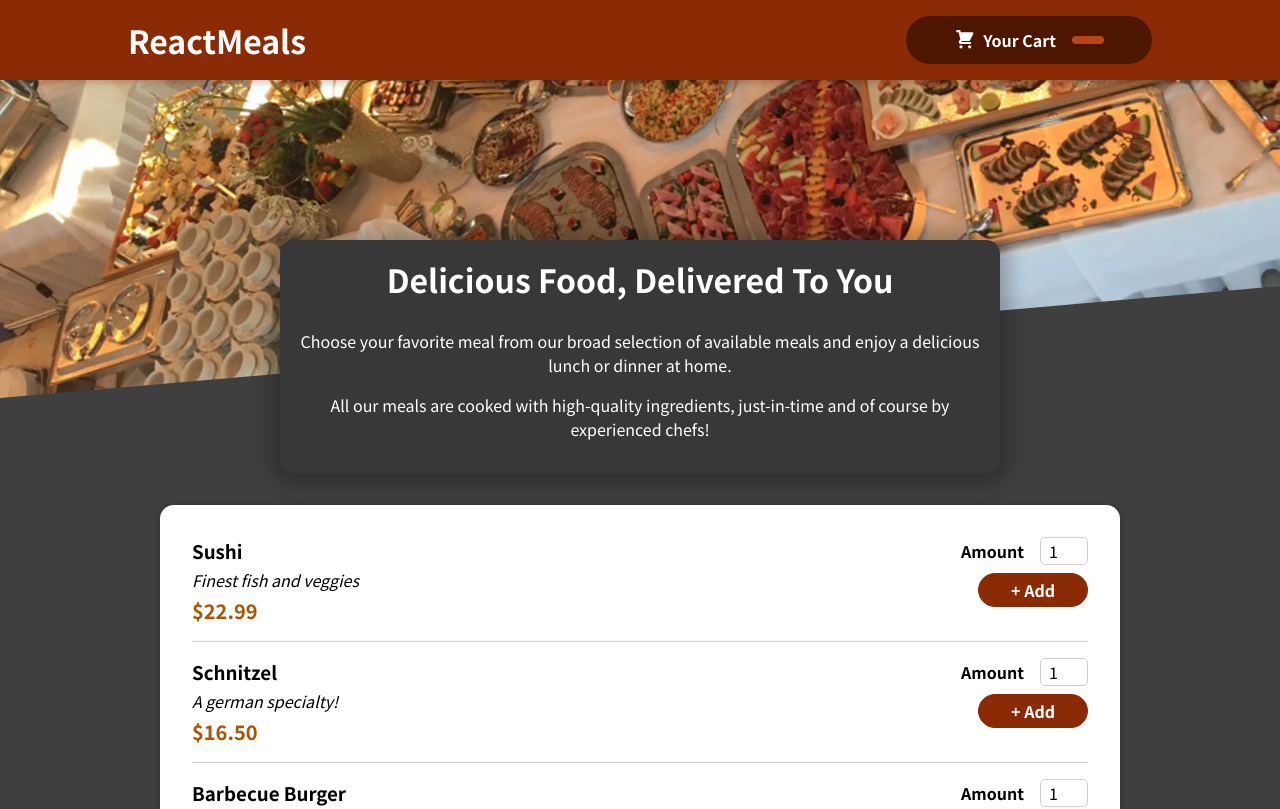
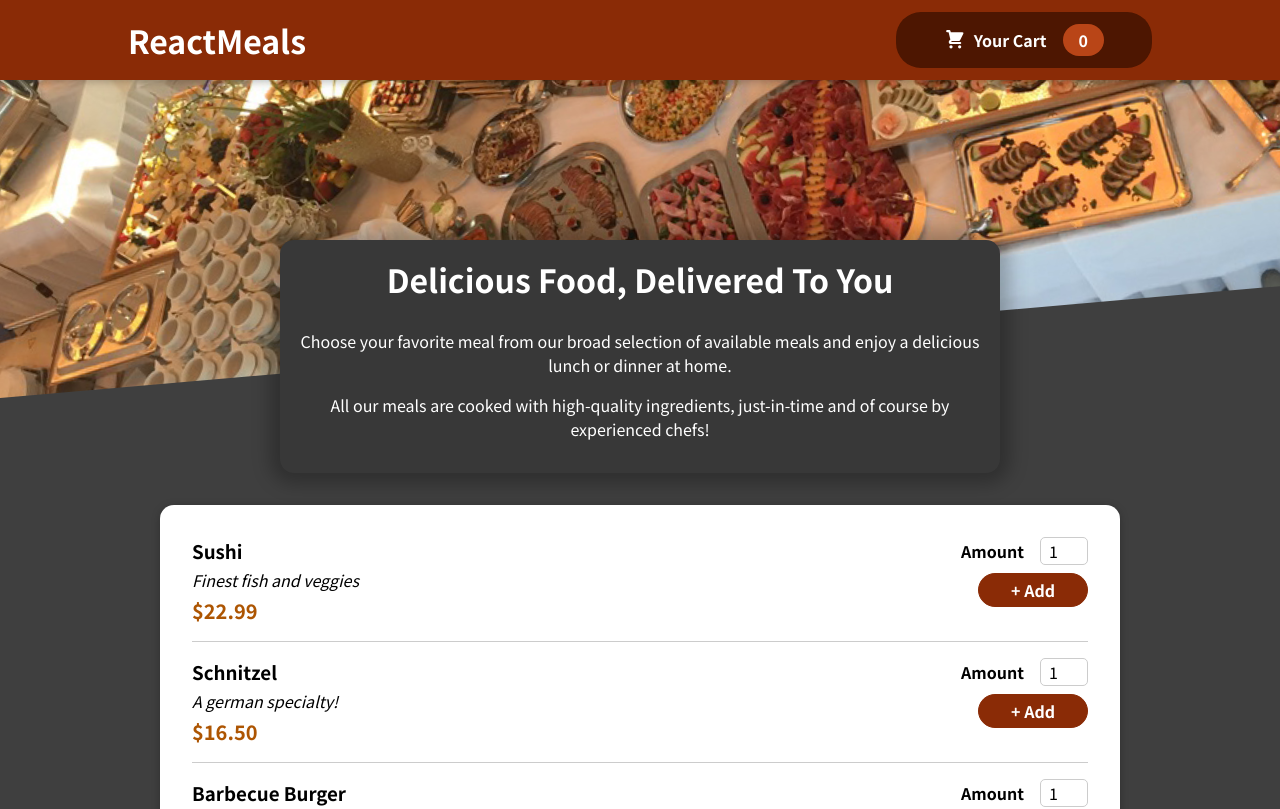
Before and after one commit to paas10/react, a React (Create React App) app: page / in a window 1280 px wide. Shown: the top 809 px of the page. Built offline with nearby package versions, Linux system fonts and the light colour scheme.

Commit message:
[Created]: Cart - Store, context, provider, dispatch

```diff
--- a/src/App.js
+++ b/src/App.js
@@ -2,6 +2,7 @@
 import Cart from './components/Cart/Cart';
 import Header from './components/Layout/Header';
 import Meals from './components/Meals/Meals';
+import CartProvider from './store/CartProvider';
 
 function App() {
   const [cartIsShown, setCartIsShown] = useState(false)
@@ -15,11 +16,11 @@
   }
 
   return (
-    <>
+    <CartProvider>
       <Header onShowCart={showCartHandler} />
       { cartIsShown && <Cart onCloseCart={hideCartHandler} /> }
       <Meals />
-    </>
+    </CartProvider>
   );
 }
 
--- a/src/components/Layout/HeaderCartButton.js
+++ b/src/components/Layout/HeaderCartButton.js
@@ -1,13 +1,21 @@
+import { useContext } from 'react';
+import CartContext from '../../store/cart-context';
 
 import CartIcon from '../Cart/CartIcon';
 import styles from './HeaderCartButton.module.css';
 
 const HeaderCartButton = props => {
+  const cartCtx = useContext(CartContext)
+
+  const numberOfCartItems = cartCtx.items.reduce((curNumber, item) => {
+    return curNumber + item.amount;
+  }, 0);
+
   return (
     <button className={styles.button} onClick={props.onClick}>
       <span className={styles.icon}><CartIcon /></span>
       <span>Your Cart</span>
-      <span className={styles.badge}>{props.cartNum}</span>
+      <span className={styles.badge}>{numberOfCartItems}</span>
     </button>
   );
 }
--- /dev/null
+++ b/src/store/CartProvider.js
@@ -0,0 +1,46 @@
+import { useReducer } from 'react';
+
+import CartContext from "./cart-context";
+
+const defaultCartState = {
+  items: [],
+  totalAmount: 0
+}
+
+const cartReducer = (state, action) => {
+  if (action.type === 'ADD') {
+    const updatedItems = state.items.concat(action.item);
+    const updatedTotalAmount = state.totalAmount + action.item.price * action.item.amount;
+    return {
+      items: updatedItems,
+      totalAmount: updatedTotalAmount
+    }
+  }
+
+  return defaultCartState
+}
+
+const CartProvider = props => {
+  const [cartState, dispatchCartAction] = useReducer(cartReducer, defaultCartState);
+
+  const addItemToCartHandler = item => {
+    dispatchCartAction({ type: 'ADD', item: item })
+  }
+
+  const removeItemFromCartHandler = id => {
+
+  }
+
+  const cartContext = {
+    items: cartState.items,
+    totalAmount: cartState.totalAmount,
+    addItem: addItemToCartHandler,
+    removeItem: removeItemFromCartHandler
+  }
+
+  return <CartContext.Provider value={cartContext}>
+    {props.children}
+  </CartContext.Provider>
+}
+
+export default CartProvider;
--- /dev/null
+++ b/src/store/cart-context.js
@@ -0,0 +1,11 @@
+import react from "react";
+
+// Init just for autocomplation
+const CartContext = react.createContext({
+  items: [],
+  totalAmount: 0,
+  addItem: (item) => {},
+  removeItem: (id) => {}
+});
+
+export default CartContext;
```
